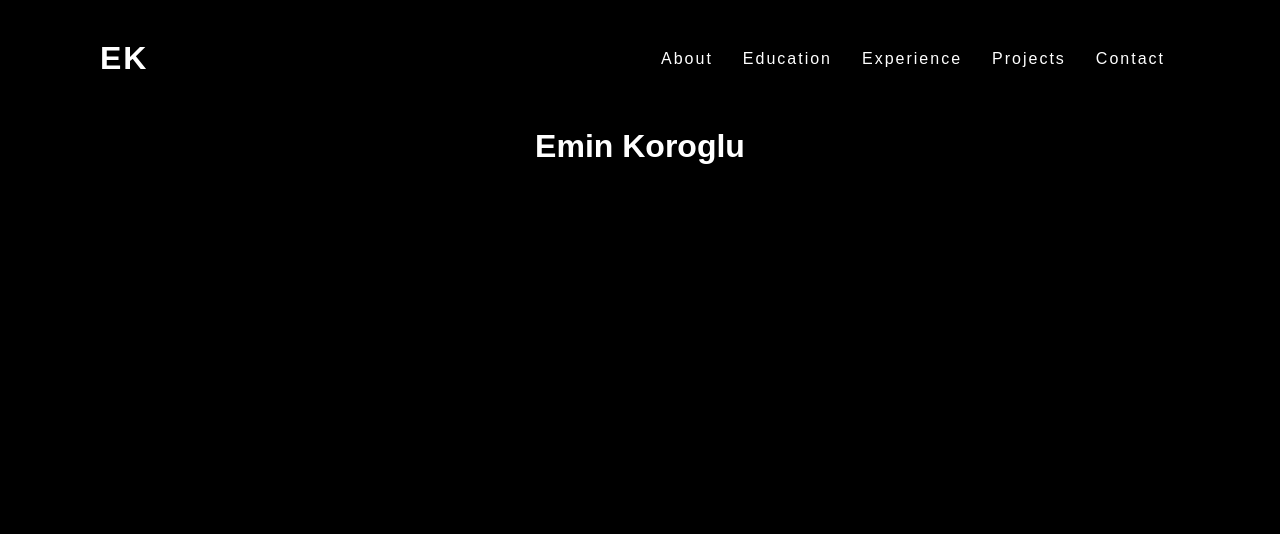
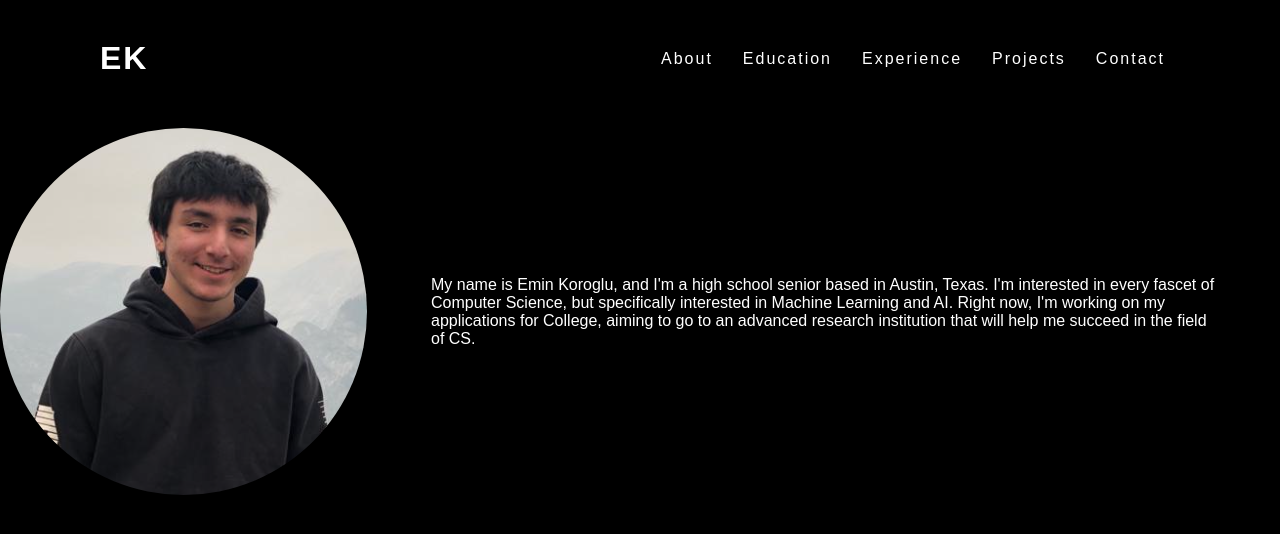
Before and after one commit to Emin5001/portfolio, a plain HTML site: page index.html in a window 1280 px wide. Shown: the top 534 px of the page. Drawn offline with Linux system fonts and the light colour scheme.

Commit message:
added user photo and about

```diff
--- a/index.html
+++ b/index.html
@@ -17,13 +17,21 @@
                     <li><a href="#contact">Contact</a></li>
                 </ul>
             </nav>
-            <div id = "name">
-                <h1>Emin Koroglu</h1>
-            </div>
         </header>
 
         <section id="about">
-
+            <img height="100%;" src="assets/fullyCroppedEminPic.png"/>
+            <p>
+                My name is Emin Koroglu, and I'm a
+                high school senior based in Austin,
+                Texas. I'm interested in every fascet
+                of Computer Science, but specifically
+                interested in Machine Learning and
+                AI. Right now, I'm working on my
+                applications for College, aiming to
+                go to an advanced research institution
+                that will help me succeed in the field of CS.
+            </p>
         </section>
 
         <section id="education">
--- a/style.css
+++ b/style.css
@@ -8,6 +8,10 @@
 body {
     background: #000;
     min-height: 200vh;
+}
+
+html {
+    scroll-behavior:smooth;
 }
 
 /*Navbar CSS*/
@@ -82,3 +86,20 @@ header .sticky ul li a {
 h1 {
     color: #fff;
 }
+
+#about {
+    margin-top: 10%;
+    display: flex;
+    align-items: center;
+}
+
+
+#about img {
+    float: left;
+    border-radius: 50%;
+}
+
+#about p {
+    color: #fff;
+    padding: 5%;
+}
```
Also changed, not shown: assets/fullyCroppedEminPic.png (added), script.js (line endings or trailing spaces), 1 other file.
